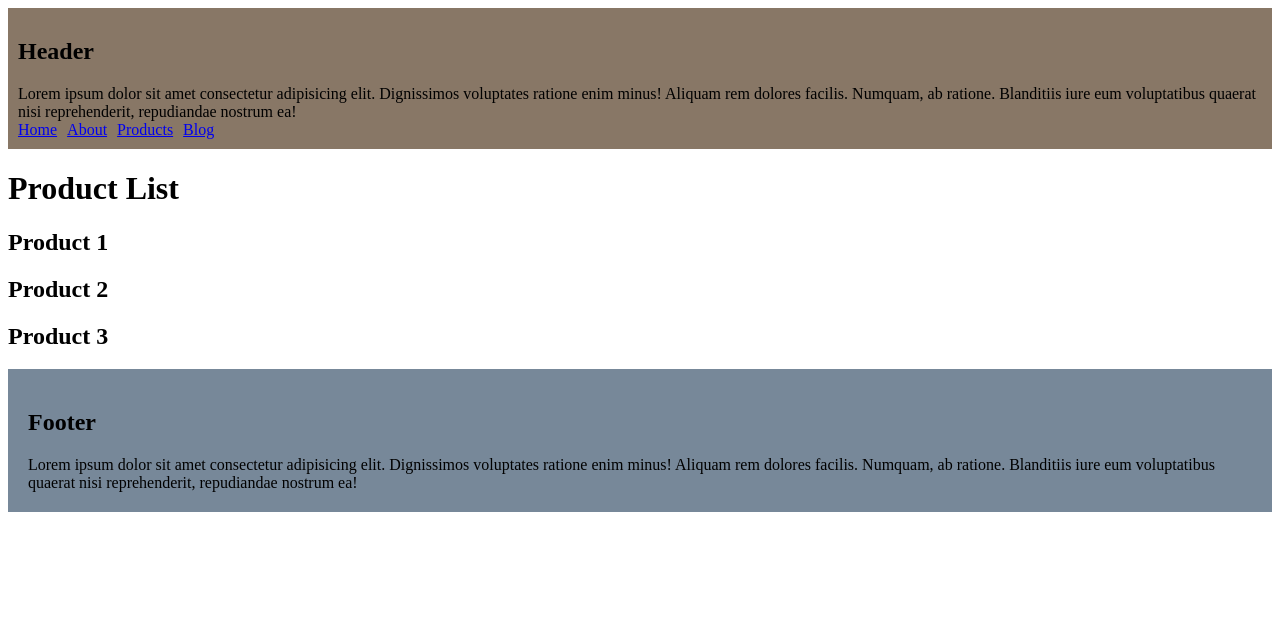
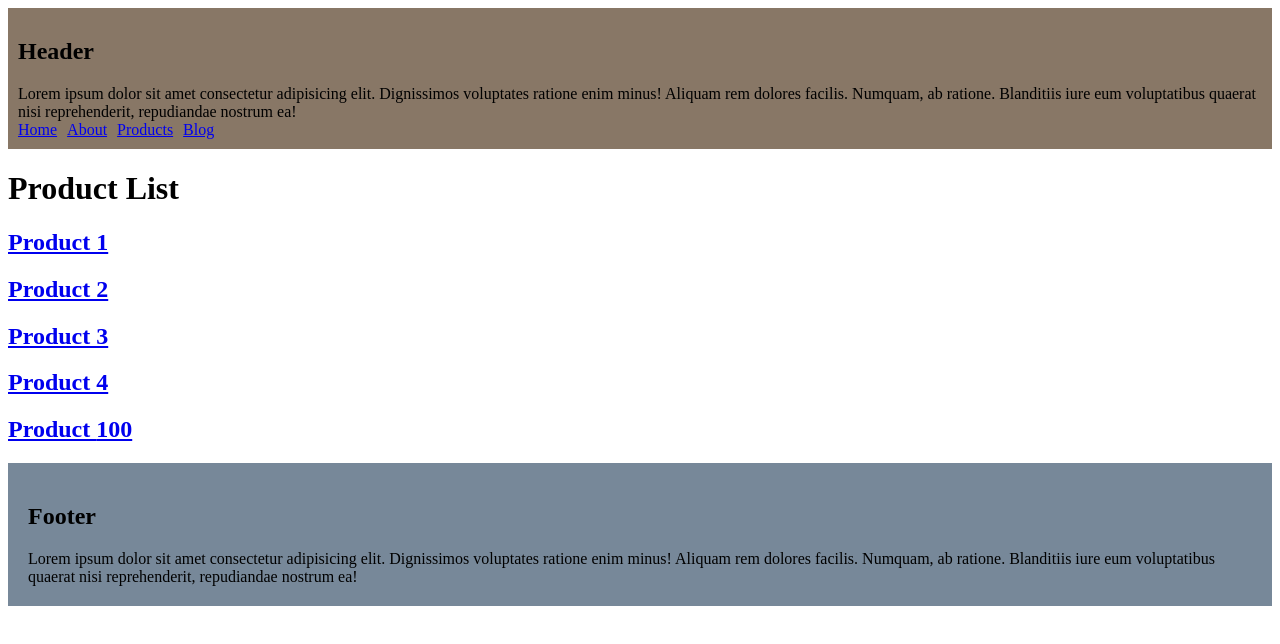
Before and after one commit to Nicolai800/NextLessons, a Next.js app: page /products in a window 1280 px wide. Shown: the top 644 px of the page. Built offline with nearby package versions, Linux system fonts and the light colour scheme.

Commit message:
Lessons 19

```diff
--- a/src/app/(auth)/(with-auth-layout)/index.module.scss
+++ /dev/null
@@ -1,4 +0,0 @@
-.layout{
-    padding: 1rem;
-    background-color: #897;
-}
--- a/src/app/products/page.tsx
+++ b/src/app/products/page.tsx
@@ -1,10 +1,27 @@
+import Link from "next/link";
+
 export default function ProductList() {
-    return (
-        <>
-            <h1>Product List</h1>
-            <h2>Product 1</h2>
-            <h2>Product 2</h2>
-            <h2>Product 3</h2>
-        </>
-    )
+  const productId = 100;
+  return (
+    <>
+      <h1>Product List</h1>
+      <h2>
+        <Link href="products/1">Product 1</Link>
+      </h2>
+      <h2>
+        <Link href="products/2">Product 2</Link>
+      </h2>
+      <h2>
+        <Link href="products/3" replace>
+          Product 3
+        </Link>
+      </h2>
+      <h2>
+        <Link href="products/4">Product 4</Link>
+      </h2>
+      <h2>
+        <Link href={`products/${productId}`}>Product {productId}</Link>
+      </h2>
+    </>
+  );
 }
```
Also changed, not shown: src/app/(auth)/(with-auth-layout)/layout.tsx (deleted, +0 -14 lines), src/app/(auth)/layout.tsx (added, +36 -0 lines), src/app/(auth)/styles.css (added, +14 -0 lines), src/app/page.tsx (+6 -2 lines), src/app/(auth)/login/page.tsx (renamed from src/app/(auth)/(with-auth-layout)/login/page.tsx), src/app/(auth)/register/page.tsx (renamed from src/app/(auth)/(with-auth-layout)/register/page.tsx).
